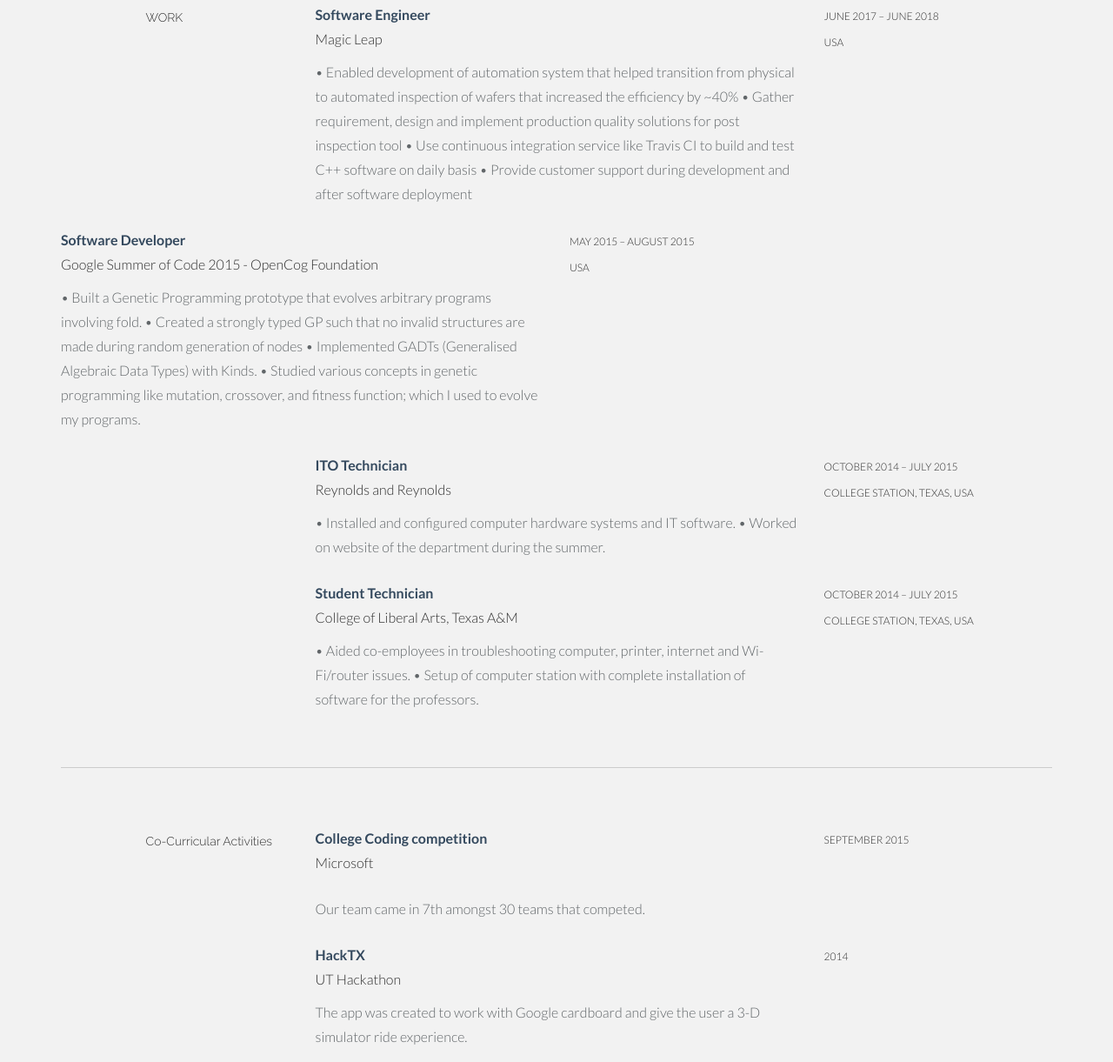
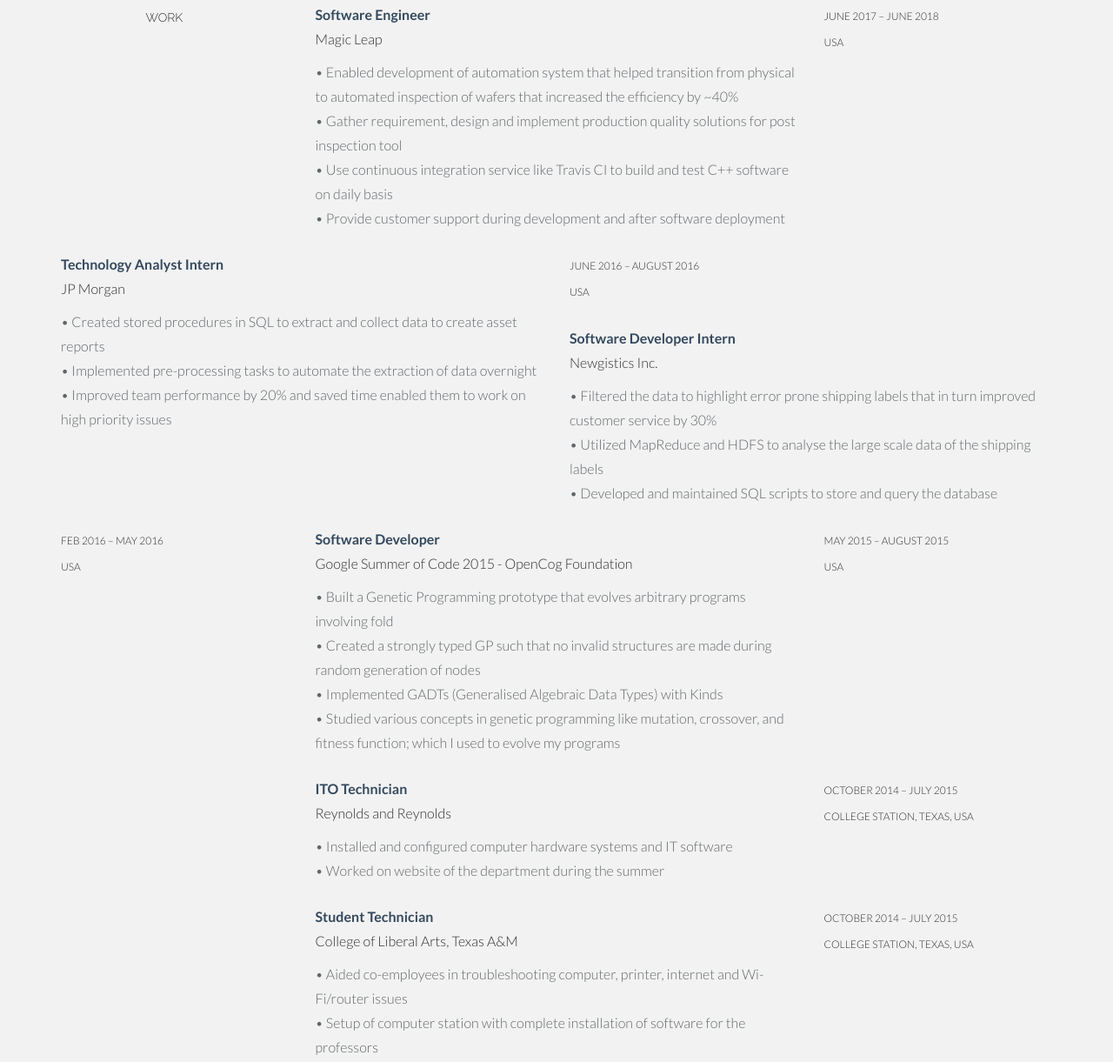
Before and after one commit to kaivan29/resume, a plain HTML site: page index.html in a window 1280 px wide. Shown: the part 996-2217 px from the top of the page at 87% size. Drawn offline with Linux system fonts and the light colour scheme.

Commit message:
Update index.html

```diff
--- a/index.html
+++ b/index.html
@@ -121,14 +121,46 @@
 						Magic Leap <br/>
 					</p>
 					<p><more>
-					•	Enabled development of automation system that helped transition from physical to automated inspection of wafers that increased the efficiency by ~40%
-					•	Gather requirement, design and implement production quality solutions for post inspection tool
-					•	Use continuous integration service like Travis CI to build and test C++ software on daily basis
-					•	Provide customer support during development and after software deployment
+					•	Enabled development of automation system that helped transition from physical to automated inspection of wafers that increased the efficiency by ~40% <br/>
+					•	Gather requirement, design and implement production quality solutions for post inspection tool <br/>
+					•	Use continuous integration service like Travis CI to build and test C++ software on daily basis <br/>
+					•	Provide customer support during development and after software deployment <br/>
 					</more></p>
 				</div>
 				<div class="col-lg-3">
 					<p><sm>June 2017 – June 2018<br />
+					USA</sm></p>
+				</div>
+
+				<!-- EDIT: work line 2 -->
+				<div class="col-lg-6">
+					<p class="tight"><t>Technology Analyst Intern </t><br/>
+						JP Morgan <br/>
+					</p>
+					<p><more>
+					•	Created stored procedures in SQL to extract and collect data to create asset reports <br/>
+					•	Implemented pre-processing tasks to automate the extraction of data overnight <br/>
+					•	Improved team performance by 20% and saved time enabled them to work on high priority issues <br/>
+					</more></p>
+				</div>
+				<div class="col-lg-3">
+					<p><sm>June 2016 – August 2016<br />
+					USA</sm></p>
+				</div>
+
+				<!-- EDIT: work line 3 -->
+				<div class="col-lg-6">
+					<p class="tight"><t>Software Developer Intern </t><br/>
+						Newgistics Inc. <br/>
+					</p>
+					<p><more>
+					•	Filtered the data to highlight error prone shipping labels that in turn improved customer service by 30% <br/>
+					•	Utilized MapReduce and HDFS to analyse the large scale data of the shipping labels <br/>
+					•	Developed and maintained SQL scripts to store and query the database <br/>
+					</more></p>
+				</div>
+				<div class="col-lg-3">
+					<p><sm>Feb 2016 – May 2016<br />
 					USA</sm></p>
 				</div>
 
@@ -138,38 +170,38 @@
 						Google Summer of Code 2015 - OpenCog Foundation <br/>
 					</p>
 					<p><more>
-					•	Built a Genetic Programming prototype that evolves arbitrary programs involving fold.
-					•	Created a strongly typed GP such that no invalid structures are made during random generation of nodes
-					•	Implemented GADTs (Generalised Algebraic Data Types) with Kinds.
-					•	Studied various concepts in genetic programming like mutation, crossover, and fitness function; which I used to evolve my programs.</more></p>
+					•	Built a Genetic Programming prototype that evolves arbitrary programs involving fold <br/>
+					•	Created a strongly typed GP such that no invalid structures are made during random generation of nodes <br/>
+					•	Implemented GADTs (Generalised Algebraic Data Types) with Kinds <br/>
+					•	Studied various concepts in genetic programming like mutation, crossover, and fitness function; which I used to evolve my programs <br/></more></p>
 				</div>
 				<div class="col-lg-3">
 					<p><sm>May 2015 – August 2015<br />
 					USA</sm></p>
 				</div>
 
-				<!-- EDIT: work line 2-->
+				<!-- EDIT: work line 5-->
 				<div class="col-lg-6 col-lg-offset-3">
 					<p class="tight"><t>ITO Technician</t><br/>
 						Reynolds and Reynolds <br/>
 					</p>
 					<p><more>
-						•	Installed and configured computer hardware systems and IT software.
-						•	Worked on website of the department during the summer.</more></p>
+						•	Installed and configured computer hardware systems and IT software <br/>
+						•	Worked on website of the department during the summer <br/></more></p>
 				</div>
 				<div class="col-lg-3">
 					<p><sm>October 2014 – July 2015 <br />
 					College Station, Texas, USA</sm></p>
 				</div>
 
-				<!-- EDIT: work line 3-->
+				<!-- EDIT: work line 6-->
 				<div class="col-lg-6 col-lg-offset-3">
 					<p class="tight"><t>Student Technician</t><br/>
 						College of Liberal Arts, Texas A&M <br/>
 					</p>
 					<p><more>
-						•	Aided co-employees in troubleshooting computer, printer, internet and Wi-Fi/router issues.
-						•	Setup of computer station with complete installation of software for the professors.</more></p>
+						•	Aided co-employees in troubleshooting computer, printer, internet and Wi-Fi/router issues <br/>
+						•	Setup of computer station with complete installation of software for the professors <br/></more></p>
 				</div>
 				<div class="col-lg-3">
 					<p><sm>October 2014 – July 2015 <br />
```
